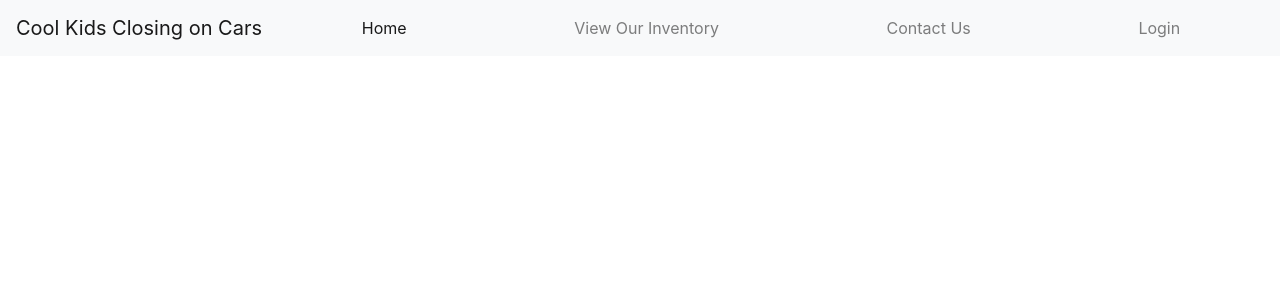
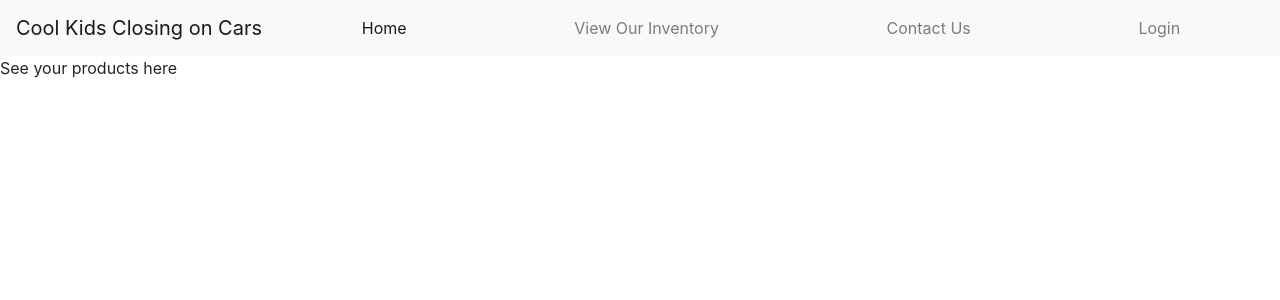
Before and after one commit to StaceyAlexMiller90/group_project_frontend, a React (Create React App) app: page /cart in a window 1280 px wide. Shown: the top 300 px of the page. Built offline with nearby package versions, Linux system fonts and the light colour scheme; no server answers.

Commit message:
Add page for cart

```diff
--- a/src/App.js
+++ b/src/App.js
@@ -11,6 +11,7 @@ import Homepage from './pages/Homepage';
 import Inventory from './pages/Inventory';
 import InventoryById from './pages/InventoryById';
 import Contact from './pages/Contact';
+import Cart from './components/Cart';
 
 import { useDispatch, useSelector } from "react-redux";
 import { selectAppLoading } from "./store/appState/selectors";
@@ -34,6 +35,7 @@ function App() {
         <Route exact path="/inventory" component={Inventory} />
         <Route path='/inventory/:id' component={InventoryById} />
         <Route path='/contact' component={Contact} />
+        <Route path='/cart' component={Cart} />
         <Route path="/signup" component={SignUp} />
         <Route path="/login" component={Login} />
       </Switch>
--- /dev/null
+++ b/src/components/Cart/index.js
@@ -0,0 +1,9 @@
+import React from 'react';
+
+export default function Cart() {
+  return (
+    <div>
+      See your products here
+    </div>
+  )
+}
--- a/src/components/Navigation/index.js
+++ b/src/components/Navigation/index.js
@@ -24,6 +24,7 @@ export default function Navigation() {
           <NavbarItem path="/" linkText="Home" />
           <NavbarItem path="/inventory" linkText="View Our Inventory" />
           <NavbarItem path='/contact' linkText='Contact Us' />
+          {token ? <NavbarItem path='cart' linkText='Cart' /> : null}
           {loginLogoutControls}
         </Nav>
       </Navbar.Collapse>
```
